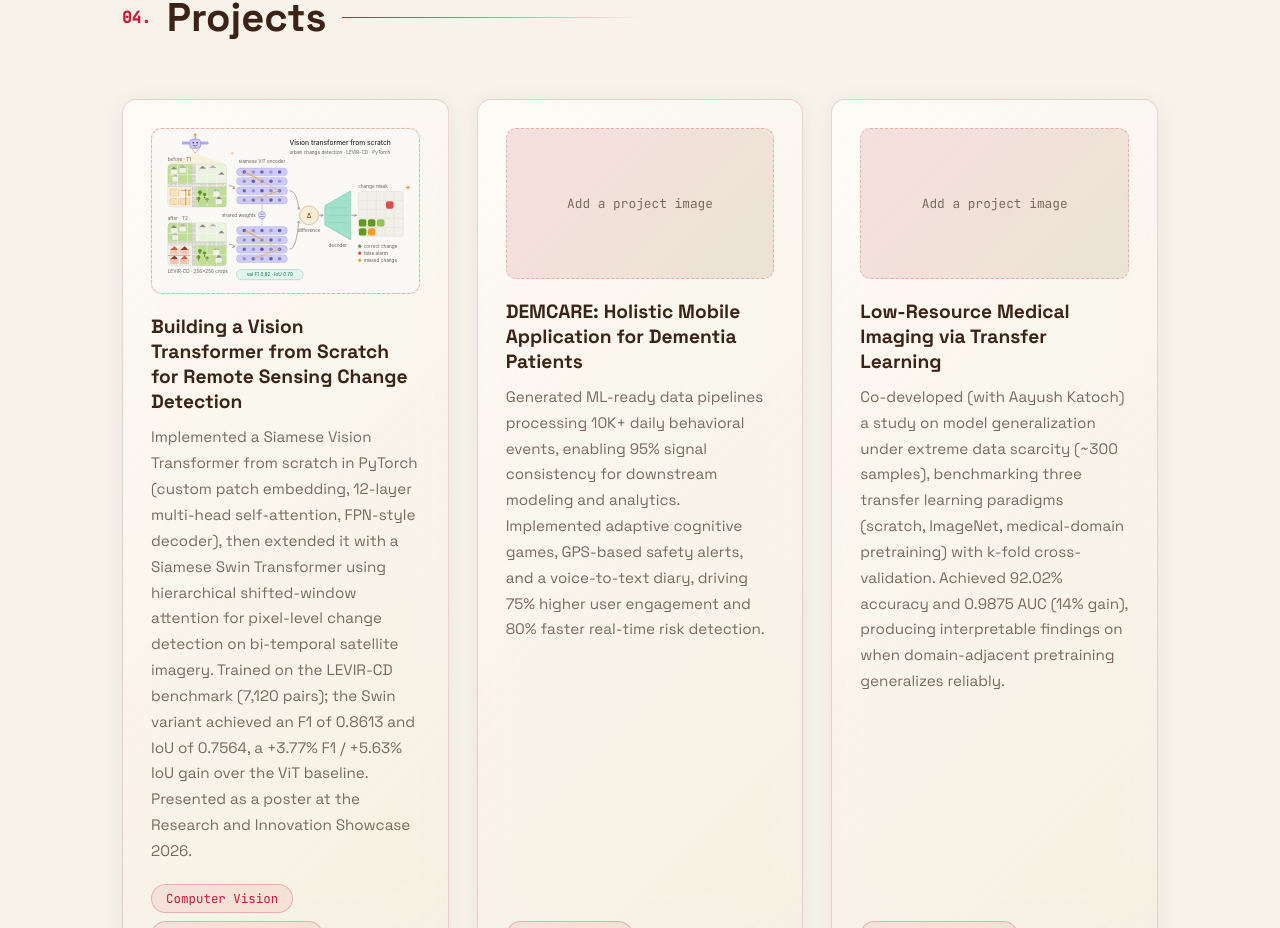
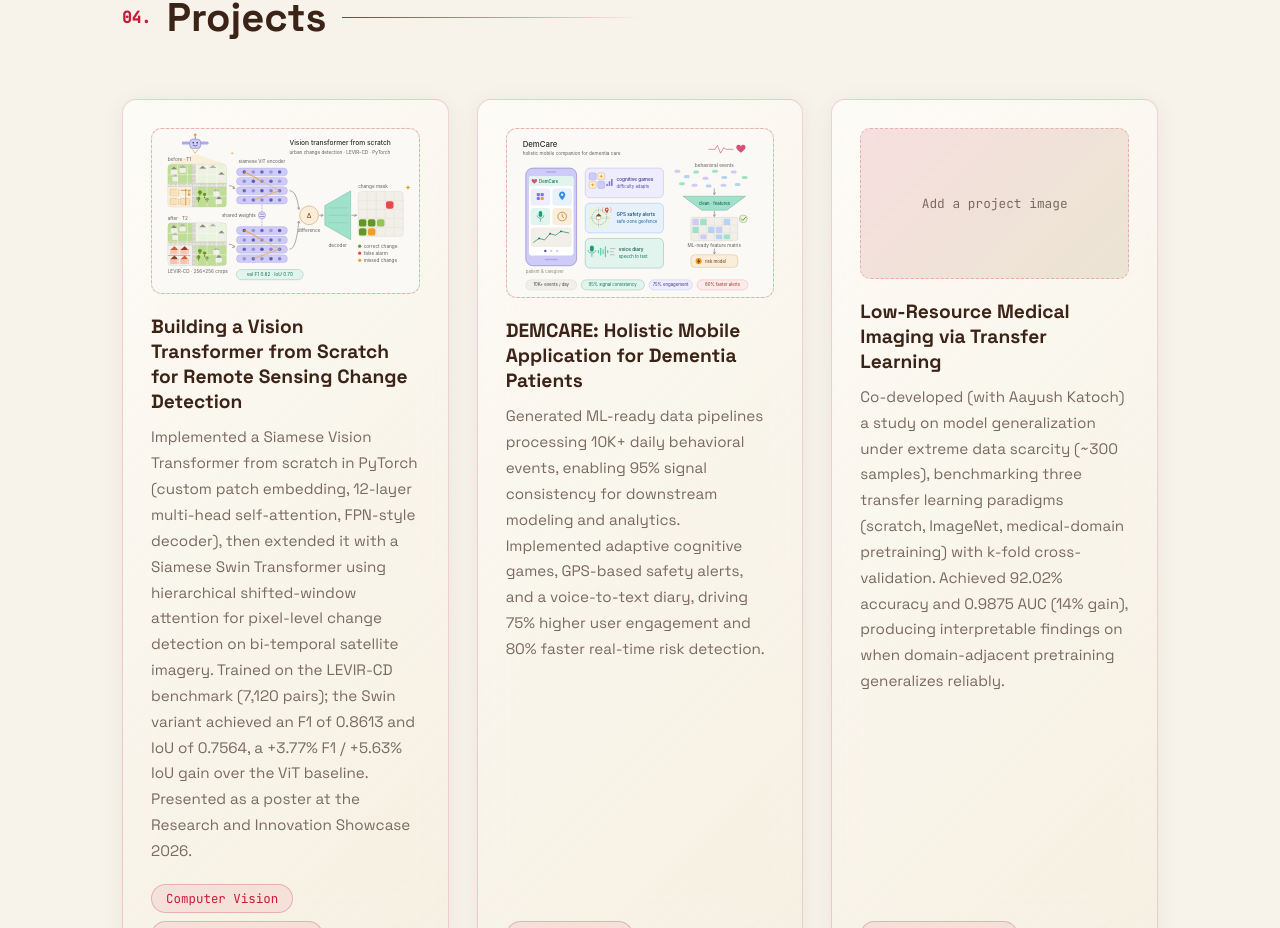
Before and after one commit to Samruddhi2212/portfolio, a React (Vite) app: page / in a window 1280 px wide. Shown: the part 3511-4439 px from the top of the page. Built offline with nearby package versions, Linux system fonts and the light colour scheme.

Commit message:
Add DemCare project cover image

```diff
--- a/src/data/content.js
+++ b/src/data/content.js
@@ -116,7 +116,7 @@ export const projects = [
     description:
       'Generated ML-ready data pipelines processing 10K+ daily behavioral events, enabling 95% signal consistency for downstream modeling and analytics. Implemented adaptive cognitive games, GPS-based safety alerts, and a voice-to-text diary, driving 75% higher user engagement and 80% faster real-time risk detection.',
     tags: ['Mobile Health', 'Reinforcement Learning', 'Adaptive Systems', 'Applied ML'],
-    image: null,
+    image: '/images/demcare-cover.svg',
     liveUrl: '',
     githubUrl: '',
     featured: false,
```
Also changed, not shown: public/images/demcare-cover.svg (added).
